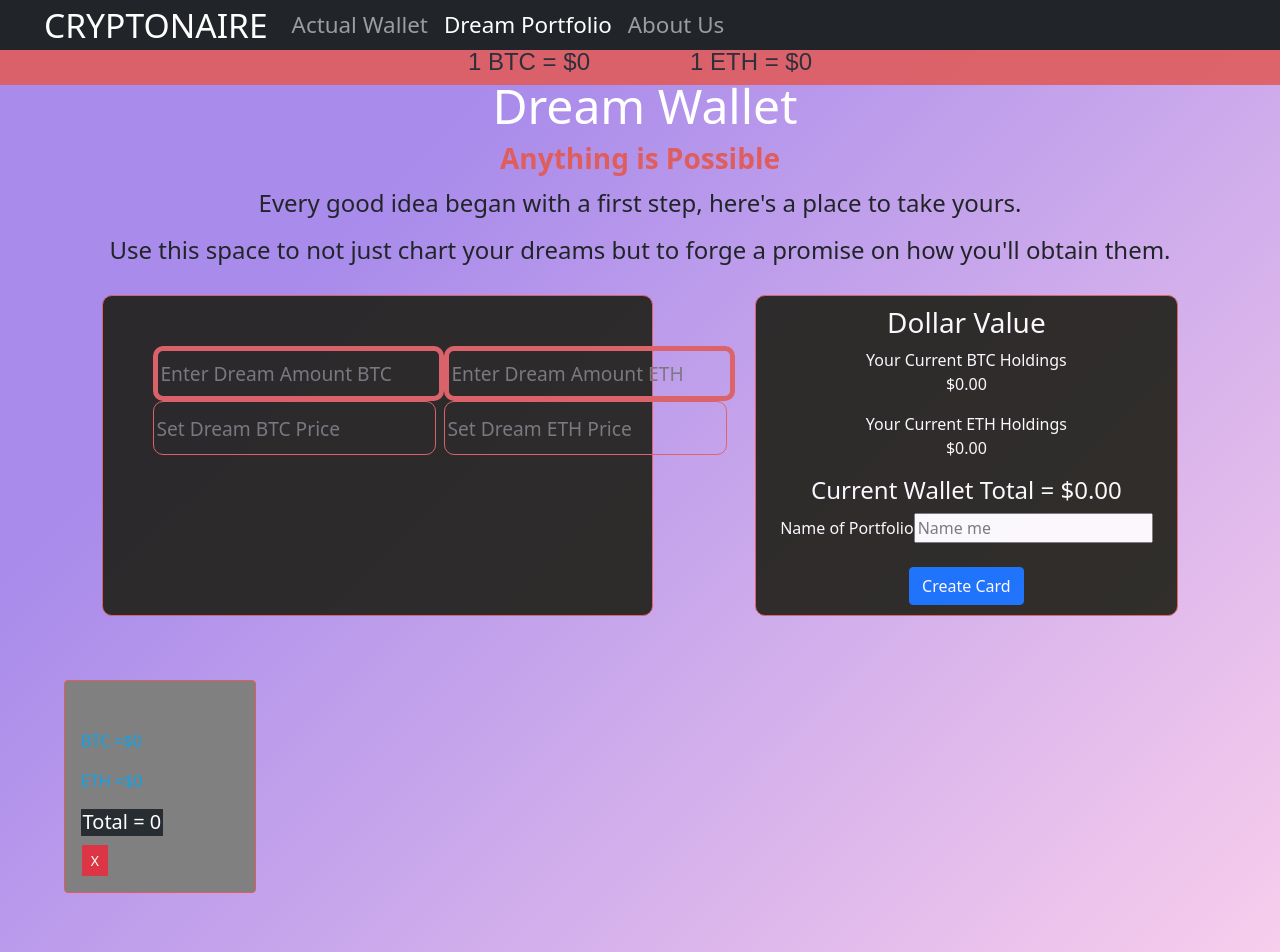
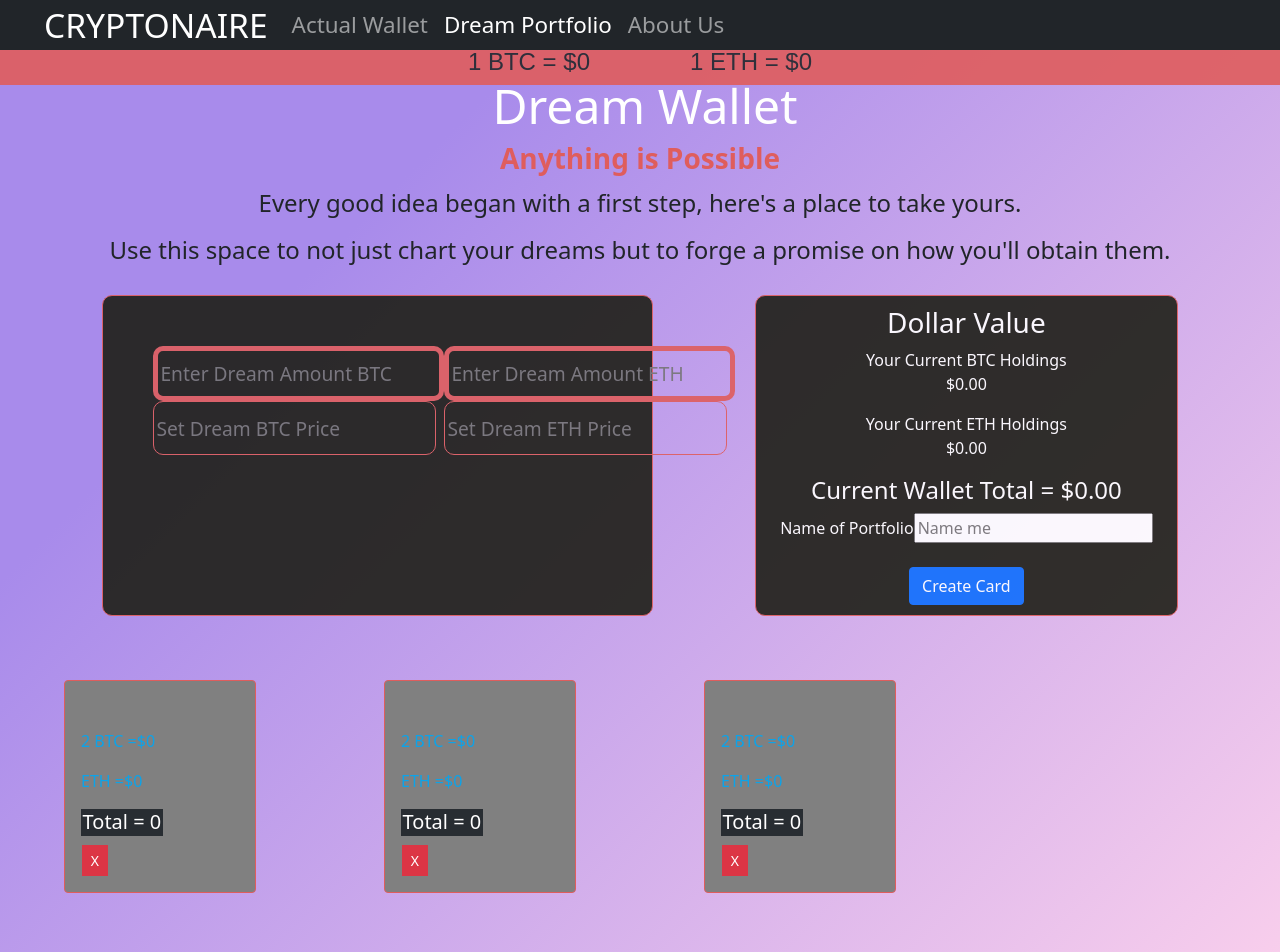
Before and after one commit to AlexManzi/Cryptonaire, a React (Create React App) app: page /dreamWallet in a window 1280 px wide. Shown: the top 952 px of the page. Built offline with nearby package versions, Linux system fonts and the light colour scheme; no server answers; data requests are answered from the project's data file.

Commit message:
Friday 2nd  commit

```diff
--- a/db.json
+++ b/db.json
@@ -1,9 +1,27 @@
 {
   "cryptoCard": [
     {
-      "id": "24eeb169-7b5d-4592-8652-8b9a3b31cf55",
+      "id": "aa55b062-0ac0-467a-ae13-505bc2b2e95a",
       "DreamEthAmount": null,
-      "DreamBTCAmount": null,
+      "DreamBTCAmount": "2",
+      "EthTotal": 0,
+      "BTCTotal": 0,
+      "name": null,
+      "total": 0
+    },
+    {
+      "id": "6878fd42-a842-4bd0-9b72-182429b9615e",
+      "DreamEthAmount": null,
+      "DreamBTCAmount": "2",
+      "EthTotal": 0,
+      "BTCTotal": 0,
+      "name": null,
+      "total": 0
+    },
+    {
+      "id": "9775f45a-18d0-4085-a338-ef134cd2e69b",
+      "DreamEthAmount": null,
+      "DreamBTCAmount": "2",
       "EthTotal": 0,
       "BTCTotal": 0,
       "name": null,
--- a/public/styles.css
+++ b/public/styles.css
@@ -191,7 +191,8 @@ html, body {
 
 #walletText {
   font-size: 1.5em;
-  margin-right: -90px;
+  float: inline-end;
+  margin-top: 3%;
 
 }
 
--- a/src/ActualWallet.js
+++ b/src/ActualWallet.js
@@ -5,13 +5,10 @@ function ActualWallet({ data, handleBitcoinCalculation, userBitcoinTotal, handle
   let totalBTC = userBitcoinTotal
   let totalETH = userEthereumTotal
 
-  function formatPrice(dollars){
-    return dollars.toLocaleString('en-US', {
-      style: 'currency',
-      currency: 'USD',
-    })
-  }
-
+  let formatter = new Intl.NumberFormat('en-US', {
+    style: 'currency',
+    currency: 'USD',
+  })
 
   // console.log(data.bitcoin.usd_market_cap)
 
@@ -32,10 +29,9 @@ function ActualWallet({ data, handleBitcoinCalculation, userBitcoinTotal, handle
         <input type="text" id="userWalletInput" name="lname" placeholder="Enter Your ETH" onChange={handleEthereumCalculation}></input>
       </div>
       <div id="actualDollarValueChart" className="dollarValueChart">
-        <p id="walletText"> Your Current BTC Holdings are {formatPrice(userBitcoinTotal)}</p>
-        <p id="walletText"> Your Current ETH Holdings are {formatPrice(userEthereumTotal)}</p>
-        <h4 id="walletTotal"> The Current Value of Your Wallet is
-        {formatPrice(totalWallet)}</h4>
+        <p id="walletText"> Your Current BTC Holdings are {formatter.format(totalBTC)}</p>
+        <p id="walletText"> Your Current ETH Holdings are {formatter.format(totalETH)}</p>
+        <h4 id="walletText"> <strong>The Current Value of Your Wallet is {formatter.format(totalWallet)}</strong></h4>
       </div>
 
 
```
